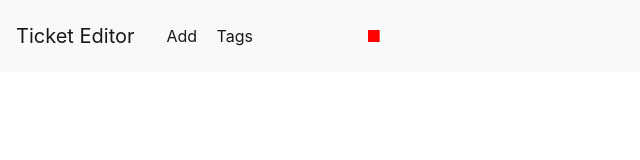
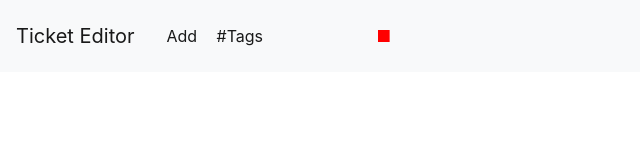
Before and after one commit to satoshi58/ticketeditor, a plain HTML site: page index.html in a window 1280 px wide. Shown: the full height of the page, 0-640 px from the left. Drawn offline with nearby package versions, Linux system fonts and the light colour scheme.

Commit message:
add # to Tags on header

```diff
--- a/index.html
+++ b/index.html
@@ -668,7 +668,7 @@ $(document).ready(function(){
     <a class="nav-link" style="width:50px;" id='addButton'>Add<span class="sr-only">(current)</span></a>
     </li>
     <li class="nav-item active">
-    <a class="nav-link" style="width:50px;" id='tagButton'>Tags<span class="sr-only">(current)</span></a>
+    <a class="nav-link" style="width:60px;" id='tagButton'>#Tags<span class="sr-only">(current)</span></a>
     </li>
     <li class="nav-item">
     <a class="nav-link" style="width:100px;" id="total-point"></a>
```
